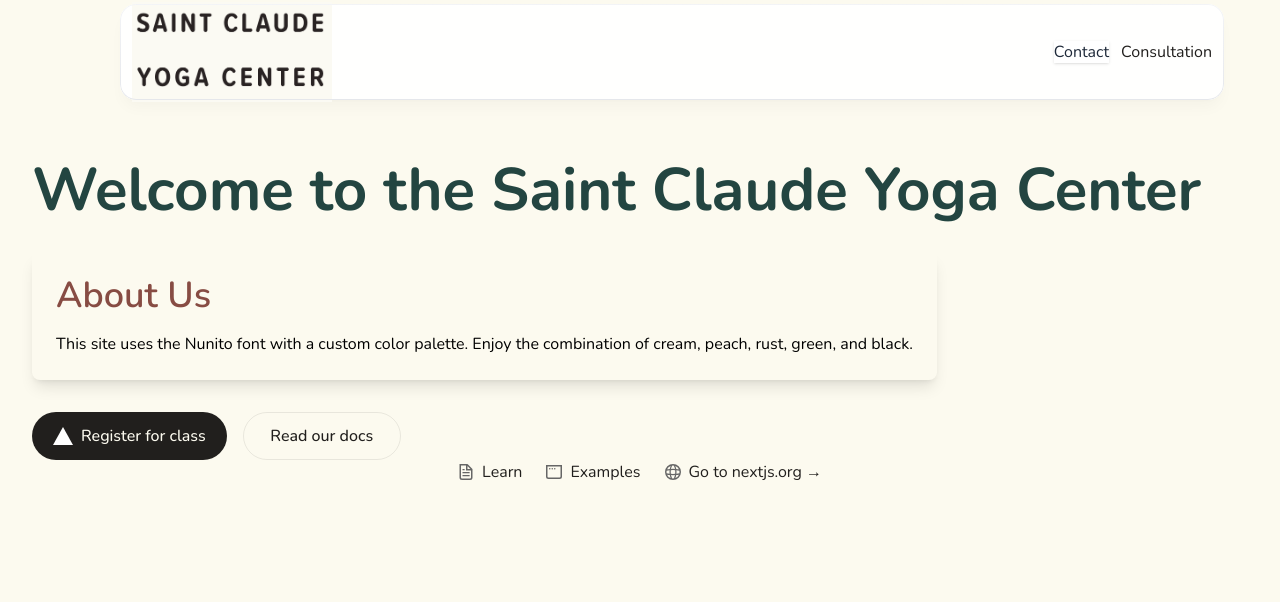
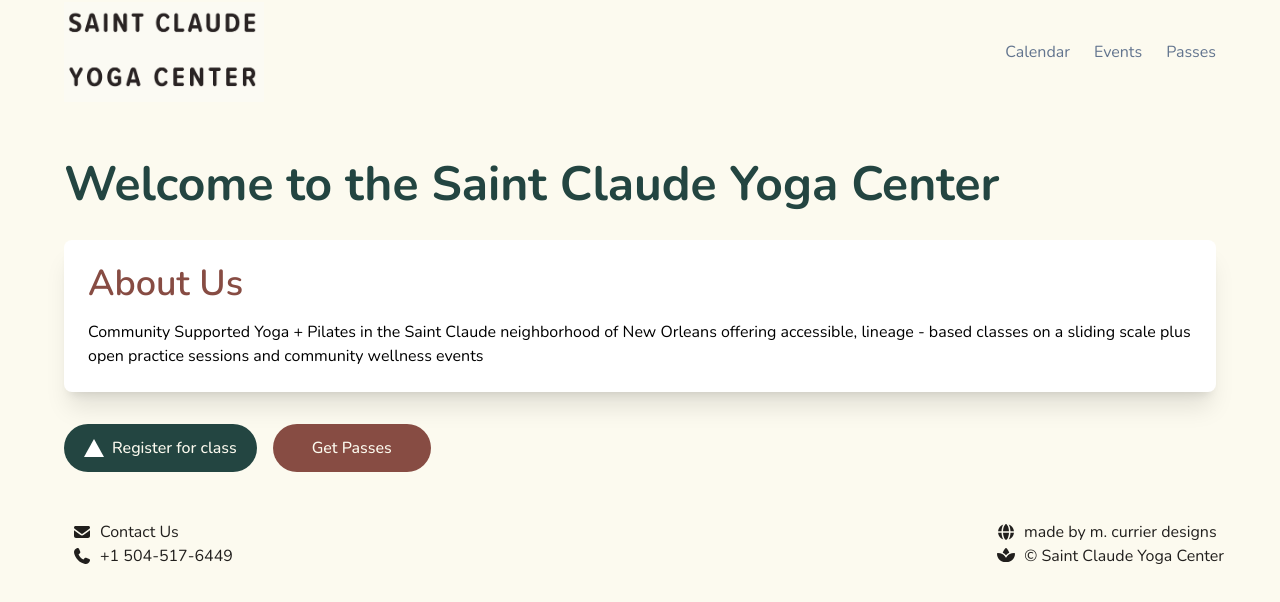
Before and after one commit to michelle-currier/st-claude-yoga, a Next.js app: page / in a window 1280 px wide. Shown: the top 602 px of the page. Built offline with nearby package versions, Linux system fonts and the light colour scheme.

Commit message:
tidy up the entire site and added links

```diff
--- a/app/globals.css
+++ b/app/globals.css
@@ -40,3 +40,13 @@ h1 {
 h2 {
   color: var(--rust);
 }
+
+.btn-rust {
+  background-color: var(--rust);
+  color: var(--background);
+}
+
+.btn-green {
+  background-color: var(--green);
+  color: var(--background);
+}
--- a/app/layout.tsx
+++ b/app/layout.tsx
@@ -1,8 +1,10 @@
 import type { Metadata } from "next";
 import { Geist, Geist_Mono, Nunito } from "next/font/google";
 import "./globals.css";
-
+import "@fortawesome/fontawesome-svg-core/styles.css"; // Import Font Awesome CSS
+import { config } from "@fortawesome/fontawesome-svg-core";
 import Header from "@/components/header";
+import Footer from "@/components/footer";
 
 const geistSans = Geist({
   variable: "--font-geist-sans",
@@ -34,9 +36,12 @@ export default function RootLayout({
       {/* <body
         className={`${geistSans.variable} ${geistMono.variable} antialiased`}
       > */}
-      <body className="text-black px-8">
+      <body className="text-black px-8 h-screen">
         <Header />
-        <div className="container mx-auto mt-40">{children}</div>
+        <div className="flex flex-col justify-between">
+          <div className="container mx-auto mt-40 max-w-6xl">{children}</div>
+          <Footer />
+        </div>
       </body>
     </html>
   );
--- a/app/page.tsx
+++ b/app/page.tsx
@@ -4,20 +4,22 @@ export default function Home() {
   return (
     <>
       <main className="flex flex-col gap-[32px] row-start-2 items-center sm:items-start">
-        <h1 className="text-6xl text-rust font-bold">
+        <h1 className="text-5xl text-rust font-bold">
           Welcome to the Saint Claude Yoga Center
         </h1>
-        <section className="p-6 rounded-lg shadow-lg">
+        <section className="p-6 rounded-lg shadow-xl bg-white">
           <h2 className="text-4xl font-semibold">About Us</h2>
           <p className="mt-4 text-black">
-            This site uses the Nunito font with a custom color palette. Enjoy
-            the combination of cream, peach, rust, green, and black.
+            Community Supported Yoga + Pilates in the Saint Claude neighborhood
+            of New Orleans offering accessible, lineage - based classes on a
+            sliding scale plus open practice sessions and community wellness
+            events
           </p>
         </section>
 
         <div className="flex gap-4 items-center flex-col sm:flex-row">
           <a
-            className="rounded-full border border-solid border-transparent transition-colors flex items-center justify-center bg-foreground text-background gap-2 hover:bg-[#383838] dark:hover:bg-[#ccc] font-medium text-sm sm:text-base h-10 sm:h-12 px-4 sm:px-5 sm:w-auto"
+            className="rounded-full btn-green flex items-center justify-center gap-2 font-medium text-sm sm:text-base h-10 sm:h-12 px-4 sm:px-5 sm:w-auto"
             href="https://saintclaudeyogacenter.union.site/"
             target="_blank"
             rel="noopener noreferrer"
@@ -32,62 +34,15 @@ export default function Home() {
             Register for class
           </a>
           <a
-            className="rounded-full border border-solid border-black/[.08] dark:border-white/[.145] transition-colors flex items-center justify-center hover:bg-[#f2f2f2] dark:hover:bg-[#1a1a1a] hover:border-transparent font-medium text-sm sm:text-base h-10 sm:h-12 px-4 sm:px-5 w-full sm:w-auto md:w-[158px]"
-            href="https://saintclaudeyogacenter.union.site/"
+            className="rounded-full btn-rust flex items-center justify-center font-medium text-sm sm:text-base h-10 sm:h-12 px-4 sm:px-5 w-full sm:w-auto md:w-[158px]"
+            href="https://saintclaudeyogacenter.union.site/passes"
             target="_blank"
             rel="noopener noreferrer"
           >
-            Read our docs
+            Get Passes
           </a>
         </div>
       </main>
-      <footer className="row-start-3 flex gap-[24px] flex-wrap items-center justify-center">
-        <a
-          className="flex items-center gap-2 hover:underline hover:underline-offset-4"
-          href="https://nextjs.org/learn?utm_source=create-next-app&utm_medium=appdir-template-tw&utm_campaign=create-next-app"
-          target="_blank"
-          rel="noopener noreferrer"
-        >
-          <Image
-            aria-hidden
-            src="/file.svg"
-            alt="File icon"
-            width={16}
-            height={16}
-          />
-          Learn
-        </a>
-        <a
-          className="flex items-center gap-2 hover:underline hover:underline-offset-4"
-          href="https://vercel.com/templates?framework=next.js&utm_source=create-next-app&utm_medium=appdir-template-tw&utm_campaign=create-next-app"
-          target="_blank"
-          rel="noopener noreferrer"
-        >
-          <Image
-            aria-hidden
-            src="/window.svg"
-            alt="Window icon"
-            width={16}
-            height={16}
-          />
-          Examples
-        </a>
-        <a
-          className="flex items-center gap-2 hover:underline hover:underline-offset-4"
-          href="https://nextjs.org?utm_source=create-next-app&utm_medium=appdir-template-tw&utm_campaign=create-next-app"
-          target="_blank"
-          rel="noopener noreferrer"
-        >
-          <Image
-            aria-hidden
-            src="/globe.svg"
-            alt="Globe icon"
-            width={16}
-            height={16}
-          />
-          Go to nextjs.org →
-        </a>
-      </footer>
     </>
   );
 }
--- /dev/null
+++ b/components/footer.tsx
@@ -0,0 +1,53 @@
+import Link from "next/link";
+import Image from "next/image";
+import { FontAwesomeIcon } from "@fortawesome/react-fontawesome";
+import {
+  faGlobe,
+  faPhone,
+  faEnvelope,
+  faSpa,
+} from "@fortawesome/free-solid-svg-icons";
+
+export default function Footer() {
+  return (
+    <footer className="mt-12 ml-10">
+      <div className="row-start-3 flex flex-wrap items-center justify-between max-w-6xl">
+        <div>
+          <a
+            className="flex items-center gap-2 hover:underline hover:underline-offset-4"
+            href="mailto:lisa.giordano@gmail.com"
+            target="_blank"
+            rel="noopener noreferrer"
+          >
+            <FontAwesomeIcon icon={faEnvelope} />
+            Contact Us
+          </a>
+          <a
+            className="flex items-center gap-2 hover:underline hover:underline-offset-4"
+            href="tel:504-517-6449"
+            target="_blank"
+            rel="noopener noreferrer"
+          >
+            <FontAwesomeIcon icon={faPhone} />
+            +1 504-517-6449
+          </a>
+        </div>
+        <div>
+          <a
+            className="flex items-center gap-2 hover:underline hover:underline-offset-4"
+            href="https://design.mcurrier.com"
+            target="_blank"
+            rel="noopener noreferrer"
+          >
+            <FontAwesomeIcon icon={faGlobe} />
+            made by m. currier designs
+          </a>
+          <a>
+            <FontAwesomeIcon icon={faSpa} />
+            &nbsp; © Saint Claude Yoga Center
+          </a>
+        </div>
+      </div>
+    </footer>
+  );
+}
--- a/components/header.tsx
+++ b/components/header.tsx
@@ -3,9 +3,9 @@ import Image from "next/image";
 
 export default function Header() {
   return (
-    <header className="fixed top-1 z-30 w-full">
-      <div className="mx-auto max-w-6xl px-4 sm:px-6">
-        <div className="relative flex h-24 items-center justify-between gap-3 rounded-2xl bg-white/90 px-3 shadow-lg shadow-black/[0.03] backdrop-blur-sm before:pointer-events-none before:absolute before:inset-0 before:rounded-[inherit] before:border before:border-transparent before:[background:linear-gradient(theme(colors.gray.100),theme(colors.gray.200))_border-box] before:[mask-composite:exclude_!important] before:[mask:linear-gradient(white_0_0)_padding-box,_linear-gradient(white_0_0)]">
+    <header className="fixed top-1 z-30 w-full -ml-8">
+      <div className="max-w-6xl mx-auto">
+        <div className="relative flex h-24 items-center justify-between gap-3">
           {/* Site branding */}
           <div className="flex flex-1 items-center">
             <Image
@@ -18,23 +18,44 @@ export default function Header() {
           </div>
 
           {/* Desktop sign in links */}
-          <ul className="flex flex-1 items-center justify-end gap-3">
+          <ul className="flex flex-1 items-center justify-end gap-6">
             <li>
               <Link
-                href="#contact"
-                className="btn-sm bg-white text-gray-800 shadow hover:bg-gray-50"
+                href="https://saintclaudeyogacenter.union.site/calendar"
+                className="text-slate-500 hover:text-orange-900"
+                target="_blank"
               >
-                Contact
+                Calendar
               </Link>
             </li>
             <li>
               <Link
-                href="https://booking.setmore.com/scheduleappointment/aaf0bee6-80a6-4232-95a8-7a5b0a94aea8"
+                href="https://saintclaudeyogacenter.union.site/events"
+                className="text-slate-500 hover:text-orange-900"
                 target="_blank"
               >
-                Consultation
+                Events
               </Link>
             </li>
+
+            <li>
+              <Link
+                href="https://saintclaudeyogacenter.union.site/passes"
+                className="text-slate-500 hover:text-orange-900"
+                target="_blank"
+              >
+                Passes
+              </Link>
+            </li>
+
+            {/* <li>
+              <Link
+                href="#contact"
+                className="text-green-700 hover:text-orange-900"
+              >
+                Contact
+              </Link>
+            </li> */}
           </ul>
         </div>
       </div>
```
Also changed, not shown: package.json (+9 -6 lines), 1 other file (tests, documents, lock files or other folders).
